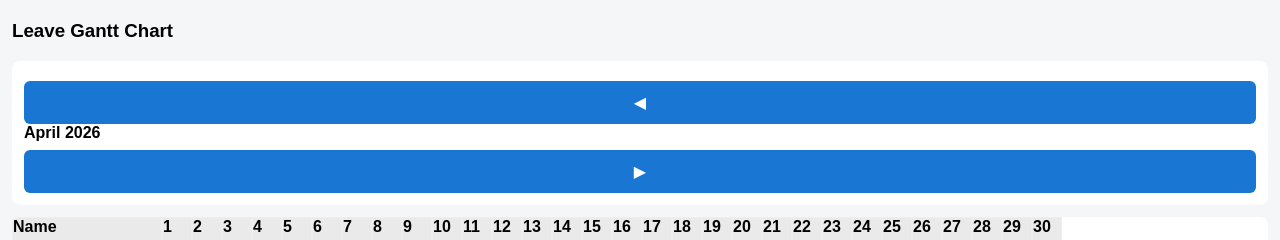
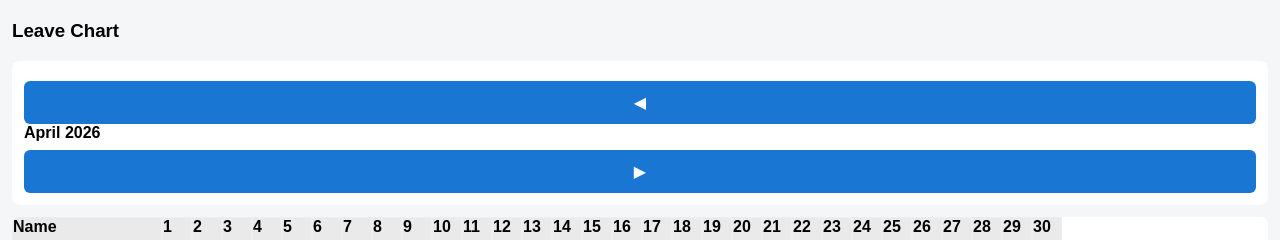
Before and after one commit to snehavinod1/leave-app, a Flask app: page / in a window 1280 px wide. Shown: the part 555-795 px from the top of the page. Run offline with Flask 3, Linux system fonts and the light colour scheme; data comes from the database, SQL or seed files in the repository; data that the repository does not hold is empty; parts of the project's set-up code (start-up, migrations or seed data) failed here and were passed over.

Commit message:
Update index.html

```diff
--- a/templates/index.html
+++ b/templates/index.html
@@ -70,7 +70,7 @@ button:active { background:#125ea8; }
   <tbody></tbody>
 </table>
 
-<h3>Leave Gantt Chart</h3>
+<h3>Leave Chart</h3>
 
 <div class="card">
     <button onclick="nav(-1)">◀</button>
```
